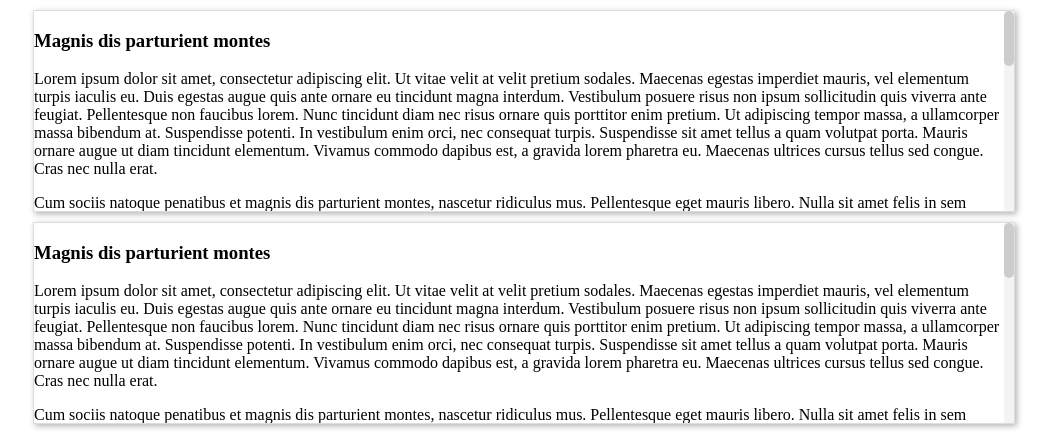
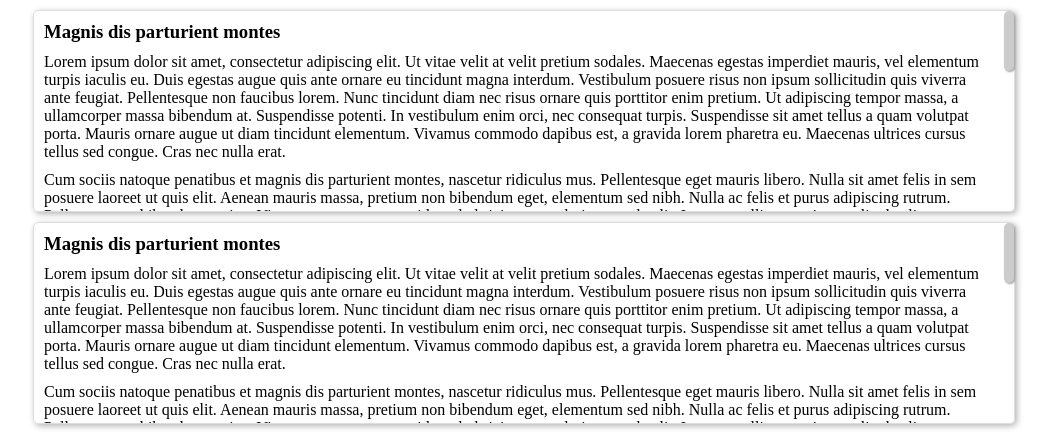
Before and after one commit to gillescochez/gscrollbar, a plain HTML site: page index.html in a window 1280 px wide. Both pictures are taken after a click on the element 1125 px from the left and 38 px from the top of the page. Shown: the whole page, without its empty margins (116-1167 px from the left). Drawn offline with Linux system fonts and the light colour scheme.

Commit message:
Optimization and tweaks here and there

```diff
--- a/css/website.css
+++ b/css/website.css
@@ -1,5 +1,10 @@
+h3, p {
+    margin:10px;
+}
+
 .gscrollbar {
     border:1px solid #ddd;
+    border-radius:5px;
     box-shadow:2px 2px 6px rgba(0,0,0,.3);
 }
 .gscrollbar .viewport {
@@ -20,7 +25,7 @@
     width: 10px;
 }
 .gscrollbar .track {
-    background: #f4f4f4;
+    background: transparent;
     height: 100%;
     width: 10px;
     position: relative;
@@ -33,13 +38,8 @@
     overflow: hidden;
     position: absolute;
     border-radius:5px;
+    box-shadow:1px 1px 2px #999;
     top: 0;
-}
-.gscrollbar .thumb .end {
-    background: transparent;
-    overflow: hidden;
-    height: 0px;
-    width: 10px;
 }
 .gscrollbar .disable {
     display: none;
--- a/js/gscrollbar.js
+++ b/js/gscrollbar.js
@@ -1,9 +1,13 @@
 /*! github.com/gillescochez/gscrollbar */
 (function($){
+
+    var name = 'gscrollbar';
+    var mouseup = 'mouseup';
 
     function Scrollbar(root, options){
 
             // help minification a bit
+
             var min = Math.min;
             var max = Math.max;
             var $doc = $(document);
@@ -14,27 +18,36 @@
             $Viewport.append($Content);
 
             var $Scrollbar = $('<div class="scrollbar"><div class="track"><div class="thumb"></div></div></div>');
+            var $Track = $Scrollbar.find('.track');
+            var $Thumb = $Scrollbar.find('.thumb');
 
             var oSelf = this;
-            var oWrapper = root.addClass('gscrollbar').append($Scrollbar, $Viewport);
-            var oViewport = { obj: $Viewport };
-            var oContent = { obj: $Content };
-            var oScrollbar = { obj: $Scrollbar };
-            var oTrack = { obj: $('.track', $Scrollbar) };
-            var oThumb = { obj: $('.thumb', $Scrollbar) };
-            var sAxis = options.axis == 'x', sDirection = sAxis ? 'left' : 'top', sSize = sAxis ? 'Width' : 'Height';
-            var iScroll, iPosition = { start: 0, now: 0 }, iMouse = {};
-console.log(oTrack, oThumb);
+            var oWrapper = root.addClass(name).append($Scrollbar, $Viewport);
+            var oViewport = {};
+            var oContent = {};
+            var oScrollbar = {};
+            var oTrack = {};
+            var oThumb = {};
+
+            var sAxis = options.axis == 'x',
+                sDirection = sAxis ? 'left' : 'top',
+                sSize = sAxis ? 'Width' : 'Height';
+
+            var iScroll,
+                iPosition = { start: 0, now: 0 },
+                iMouse = {};
+
             function initialize() {
                 oSelf.update();
                 setEvents();
                 return oSelf;
             }
+
             this.update = function(sScroll) {
-                oViewport[options.axis] = oViewport.obj[0]['offset'+ sSize];
-                oContent[options.axis] = oContent.obj[0]['scroll'+ sSize];
+                oViewport[options.axis] = $Viewport[0]['offset'+ sSize];
+                oContent[options.axis] = $Content[0]['scroll'+ sSize];
                 oContent.ratio = oViewport[options.axis] / oContent[options.axis];
-                oScrollbar.obj.toggleClass('disable', oContent.ratio >= 1);
+                $Scrollbar.toggleClass('disable', oContent.ratio >= 1);
                 oTrack[options.axis] = options.size == 'auto' ? oViewport[options.axis] : options.size;
                 oThumb[options.axis] = min(oTrack[options.axis], max(0, ( options.sizethumb == 'auto' ? (oTrack[options.axis] * oContent.ratio) : options.sizethumb )));
                 oScrollbar.ratio = options.sizethumb == 'auto' ? (oContent[options.axis] / oTrack[options.axis]) : (oContent[options.axis] - oViewport[options.axis]) / (oTrack[options.axis] - oThumb[options.axis]);
@@ -43,24 +56,33 @@ console.log(oTrack, oThumb);
                 setSize();
             };
             function setSize(){
-                oThumb.obj.css(sDirection, iScroll / oScrollbar.ratio);
-                oContent.obj.css(sDirection, -iScroll);
-                iMouse['start'] = oThumb.obj.offset()[sDirection];
+
+                $Thumb.css(sDirection, iScroll / oScrollbar.ratio);
+                $Content.css(sDirection, -iScroll);
+
+                iMouse['start'] = $Thumb.offset()[sDirection];
+
                 var sCssSize = sSize.toLowerCase();
-                oScrollbar.obj.css(sCssSize, oTrack[options.axis]);
-                oTrack.obj.css(sCssSize, oTrack[options.axis]);
-                oThumb.obj.css(sCssSize, oThumb[options.axis]);
+
+                $Scrollbar.css(sCssSize, oTrack[options.axis]);
+
+                $Track.css(sCssSize, oTrack[options.axis]);
+                $Thumb.css(sCssSize, oThumb[options.axis]);
             };
 
             function setEvents(){
-                oThumb.obj.bind('mousedown', start);
-                oThumb.obj[0].ontouchstart = function(oEvent){
+
+                $Thumb.bind('mousedown', start);
+
+                 $Thumb[0].ontouchstart = function(oEvent){
                     oEvent.preventDefault();
-                    oThumb.obj.unbind('mousedown');
+                    $Thumb.unbind('mousedown');
                     start(oEvent.touches[0]);
                     return false;
                 };
-                oTrack.obj.bind('mouseup', drag);
+
+                $Track.bind(mouseup, drag);
+
                 if(options.scroll && this.addEventListener){
                     oWrapper[0].addEventListener('DOMMouseScroll', wheel, false);
                     oWrapper[0].addEventListener('mousewheel', wheel, false );
@@ -69,19 +91,25 @@ console.log(oTrack, oThumb);
             };
 
             function start(oEvent){
+
                 iMouse.start = sAxis ? oEvent.pageX : oEvent.pageY;
-                var oThumbDir = parseInt(oThumb.obj.css(sDirection));
+
+                var oThumbDir = parseInt($Thumb.css(sDirection));
+
                 iPosition.start = oThumbDir == 'auto' ? 0 : oThumbDir;
+
                 $doc.bind('mousemove', drag);
-                 $doc[0].ontouchmove = function(oEvent){
+                   $doc[0].ontouchmove = function(oEvent){
                     $doc.unbind('mousemove');
                     drag(oEvent.touches[0]);
                 };
-                $doc.bind('mouseup', end);
-                oThumb.obj.bind('mouseup', end);
-                 oThumb.obj[0].ontouchend = $doc[0].ontouchend = function(oEvent){
-                    $doc.unbind('mouseup');
-                    oThumb.obj.unbind('mouseup');
+
+                $doc.bind(mouseup, end);
+                $Thumb.bind(mouseup, end);
+
+                 $Thumb[0].ontouchend = $doc[0].ontouchend = function(oEvent){
+                    $doc.unbind(mouseup);
+                    $Thumb.unbind(mouseup);
                     end(oEvent.touches[0]);
                 };
                 return false;
@@ -91,10 +119,12 @@ console.log(oTrack, oThumb);
                 if(!(oContent.ratio >= 1)){
                     var oEvent = oEvent || window.event;
                     var iDelta = oEvent.wheelDelta ? oEvent.wheelDelta/120 : -oEvent.detail/3;
+
                     iScroll -= iDelta * options.wheel;
                     iScroll = min((oContent[options.axis] - oViewport[options.axis]), max(0, iScroll));
-                    oThumb.obj.css(sDirection, iScroll / oScrollbar.ratio);
-                    oContent.obj.css(sDirection, -iScroll);
+
+                    $Thumb.css(sDirection, iScroll / oScrollbar.ratio);
+                    $Content.css(sDirection, -iScroll);
 
                     oEvent = $.event.fix(oEvent);
                     oEvent.preventDefault();
@@ -103,9 +133,9 @@ console.log(oTrack, oThumb);
 
             function end(oEvent){
                 $doc.unbind('mousemove', drag);
-                $doc.unbind('mouseup', end);
-                oThumb.obj.unbind('mouseup', end);
-                $doc[0].ontouchmove = oThumb.obj[0].ontouchend = $doc[0].ontouchend = null;
+                $doc.unbind(mouseup, end);
+                $Thumb.unbind(mouseup, end);
+                $doc[0].ontouchmove = $Thumb[0].ontouchend = $doc[0].ontouchend = null;
                 return false;
             };
 
@@ -113,8 +143,8 @@ console.log(oTrack, oThumb);
                 if(!(oContent.ratio >= 1)){
                     iPosition.now = min((oTrack[options.axis] - oThumb[options.axis]), max(0, (iPosition.start + ((sAxis ? oEvent.pageX : oEvent.pageY) - iMouse.start))));
                     iScroll = iPosition.now * oScrollbar.ratio;
-                    oContent.obj.css(sDirection, -iScroll);
-                    oThumb.obj.css(sDirection, iPosition.now);
+                    $Content.css(sDirection, -iScroll);
+                    $Thumb.css(sDirection, iPosition.now);
                 }
                 return false;
             };
@@ -122,7 +152,7 @@ console.log(oTrack, oThumb);
             return initialize();
     };
 
-    $.fn.gscrollbar = function(options, sScroll) {
+    $.fn[name] = function(options, sScroll) {
 
         if (options === 'update') {
             this.data('tsb').update(sScroll);
@@ -130,11 +160,11 @@ console.log(oTrack, oThumb);
         };
 
         return this.each(function() {
-            $(this).data('tsb', new Scrollbar($(this), $.extend({}, $.fn.gscrollbar.defaults, options)));
+            $(this).data('tsb', new Scrollbar($(this), $.extend({}, $.fn[name].defaults, options)));
         });
     };
 
-    $.fn.gscrollbar.defaults = {
+    $.fn[name].defaults = {
         axis: 'y', // vertical or horizontal scrollbar? ( x || y ).
         wheel: 40,  //how many pixels must the mouswheel scroll at a time.
         scroll: true, //enable or disable the mousewheel;
```
Also changed, not shown: js/gscrollbar.min.js.
